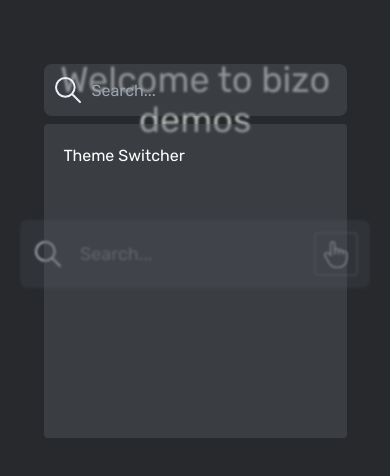
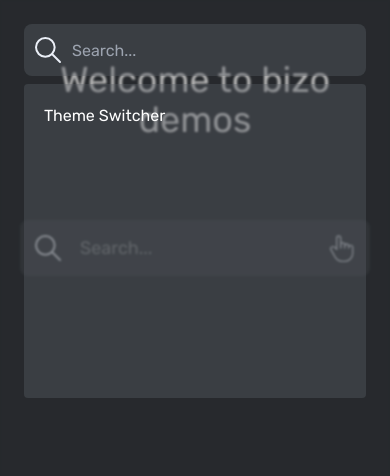
Before and after one commit to bizojs/demo.bizo.dev, a SvelteKit app: page / in a window 390 px wide. Both pictures are taken after a click on the button "Search...". Shown: the top 476 px of the page. Built offline with nearby package versions, Linux system fonts and the light colour scheme.

Commit message:
fix: update some mobile styling

```diff
--- a/src/lib/components/Nav.svelte
+++ b/src/lib/components/Nav.svelte
@@ -11,7 +11,7 @@
   }
 </script>
 
-<nav class="flex items-center justify-between py-3 px-5 m-4 rounded-md bg-nav-light/80 dark:bg-nav-dark/50">
+<nav class="flex items-center justify-between py-3 px-5 lg:m-4 m-0 mb-10 rounded-md bg-nav-light/80 dark:bg-nav-dark/50">
    <a href="/" class="py-1 px-2 rounded hover:bg-btn-light/80 dark:hover:bg-btn-dark/60 transition">Home</a>
    <form
       method="post"
--- a/src/lib/components/Navigation.svelte
+++ b/src/lib/components/Navigation.svelte
@@ -27,7 +27,7 @@
         on:outclick={() => dispatch("close")}
         on:escape={() => dispatch("close")}
         transition:scale={{ duration: 350, start: 0.9, easing: quintOut }}
-        class="flex flex-col lg:min-w-[40%] lg:w-[40%] w-[90%] min-h-[12rem] h-1/2 rounded-lg gap-2 py-6 px-6 mt-10"
+        class="flex flex-col lg:min-w-[40%] lg:w-[40%] w-full min-h-[12rem] h-1/2 rounded-lg gap-2 py-6 px-6 lg:mt-10"
     >
         <div class="relative w-full">
             <svg class="w-8 h-8 stroke-primary-dark dark:stroke-primary-light absolute top-1/2 -translate-y-1/2 left-2" xmlns="http://www.w3.org/2000/svg" width="44" height="44" viewBox="0 0 24 24" stroke-width="1.5" stroke="currentColor" fill="none" stroke-linecap="round" stroke-linejoin="round">
--- a/src/routes/+page.svelte
+++ b/src/routes/+page.svelte
@@ -40,7 +40,7 @@
 					<p class="text-lg">N</p>
 				</span>
 			</div>
-			<button class="lg:hidden flex p-1 rounded relative border-2 border-btn-light dark:border-border-dark/20">
+			<button class="lg:hidden flex relative">
 				<svg class="w-8 h-8 stroke-secondary-dark dark:stroke-secondary-light" xmlns="http://www.w3.org/2000/svg" width="44" height="44" viewBox="0 0 24 24" stroke-width="1" stroke="currentColor" fill="none" stroke-linecap="round" stroke-linejoin="round">
 					<path stroke="none" d="M0 0h24v24H0z" fill="none"/>
 					<path d="M8 13v-8.5a1.5 1.5 0 0 1 3 0v7.5" />
```
